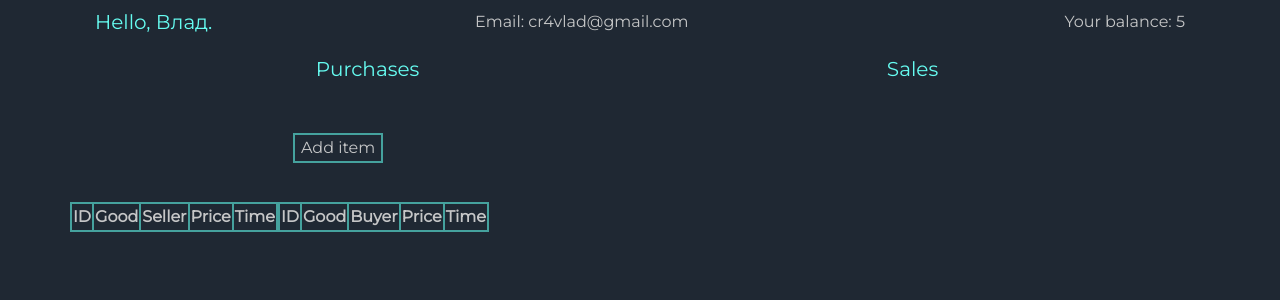
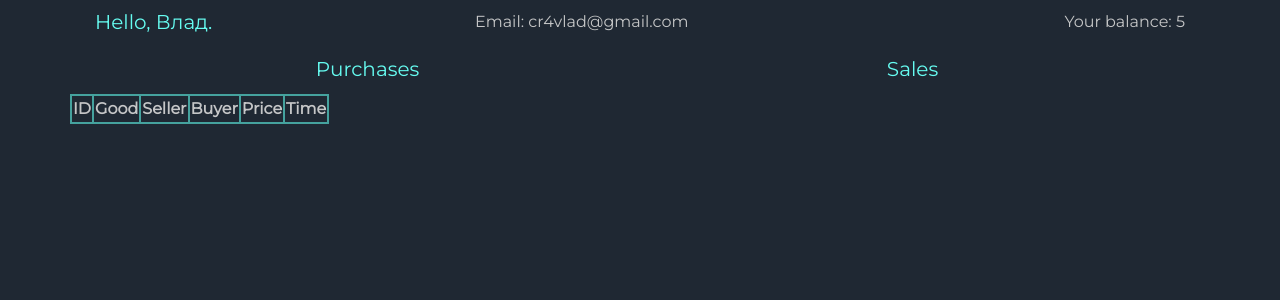
Before and after one commit to artemii-yanushevskyi/RemoteRetail, a Django app: a page that uses retail/templates/retail/dashboard.html in a window 1280 px wide. Shown: the top 300 px of the page. Run offline with Django 3.2, Linux system fonts and the light colour scheme; data comes from the database, SQL or seed files in the repository; lists and menus that the app fills with data are empty; some libraries are stand-ins or nearby versions.

Commit message:
Update retail/templates/retail/dashboard.html

```diff
--- a/retail/templates/retail/dashboard.html
+++ b/retail/templates/retail/dashboard.html
@@ -30,14 +30,14 @@
     <div class="row align-items-end">
       <div id="purchases">
         <table>
-          <tr><th>ID</th><th>Good</th><th>Seller</th><th>Price</th><th>Time</th></tr>
+          <tr><th>ID</th><th>Good</th><th>Seller</th><th>Buyer</th><th>Price</th><th>Time</th></tr>
           {% for purchase in purchases %}
-          <tr><td>{{ purchase.pk }}</td><td>{{ purchase.name }}</td><td>{{ purchase.seller.nickname }}</td><td>{{ purchase.price }}</td><td>{{ purchase.created }}</td></tr>
+          <tr><td>{{ purchase.pk }}</td><td>{{ purchase.name }}</td><td>{{ purchase.seller.nickname }}</td><td>{{ purchase.buyer.nickname }}</td><td>{{ purchase.price }}</td><td>{{ purchase.created }}</td></tr>
           {% endfor %}
         </table>
       </div>
 
-      <div id="sales">
+      <!--<div id="sales">
         <form method='POST'>
           {% csrf_token %} {{ salesForm }} <br>
           <input class="button" type="submit" value="Add item">
@@ -48,7 +48,7 @@
           <tr><td>{{ purchase.pk }}</td><td>{{ purchase }}</td><td>{{ purchase.buyer.name }}</td><td>{{ purchase.price }}</td><td>{{ purchase.created }}</td></tr>
           {% endfor %}
         </table>
-      </div>
+      </div>-->
     </div>
     {{ message }}
   </div>
```
